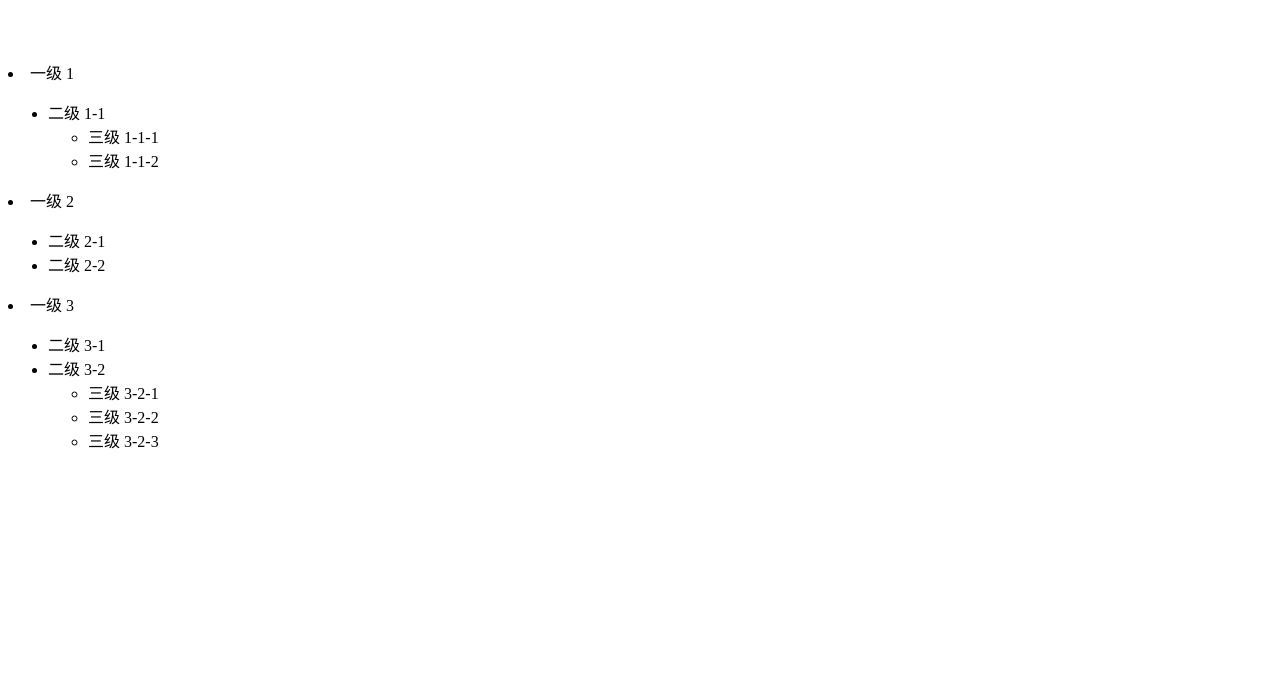
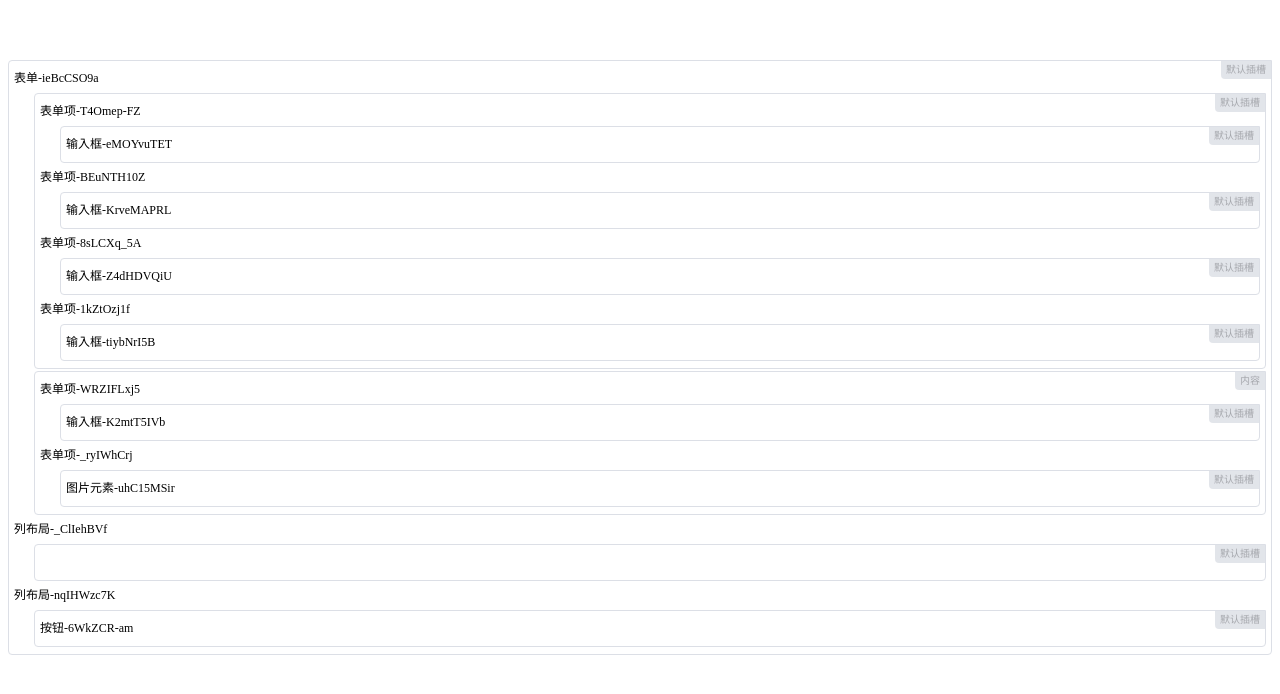
Before and after one commit to ladybug2fire/vue-draggable-tree, a Vue app: page / in a window 1280 px wide. Shown: the top 694 px of the page. Built offline with nearby package versions, Linux system fonts and the light colour scheme.

Commit message:
feat: 样式调整

```diff
--- a/src/components/newTree.js
+++ b/src/components/newTree.js
@@ -1,53 +1,113 @@
 /**
  * hover/focus 当前节点高亮
- *
+ * allowDrop
+ * inner, before, after
  */
+import _ from 'lodash'
 import draggable from "vuedraggable";
-
+import './tree.less'
 export default {
     name: 'treeNode',
     components: {
         draggable
     },
-    props: ['groupKey', 'options', 'data'],
+    props: ['groupKey', 'options'],
+    computed: {
+        instances(){
+            return this.$store.getters.getInstances;
+        }
+    },
     data(){
         return {
             prefixCls: 'my-tree',
+            draggingNode: null,
+            dropNode: null,
+            dropType: null,
         }
     },
     methods:{
-        recursiveTree(curList, h){
-            return h('draggable',{
-                domProps: {
-                    // 这里是 getters 从store 中获取
-                    value: curList
-                },
+        recursiveTree(instances, parentKey, h){
+            const slots = _.get(instances, `${parentKey}.slots`, {})
+            const slotGroup = _.map(_.keys(slots), e=>_.assign(_.get(slots, e), {name: e}));
+            return _.map(slotGroup, slot=>{
+                return h('div', {
+                    class: 'leaf-node',
+                }, [h('draggable',{
                     props: {
+                        value: _.get(slot, 'children'),
                         options:{
                             ...this.options,
                             animation: 100,
                             group: this.groupKey || 'vue-draggable-tree',
                             swapThreshold: 0.1,
-                    }
+                        },
+                        // 提取纯函数
+                        move:_.throttle(({relatedContext: rctx, draggedContext: dctx})=>{
+                            let draggingNode = dctx.element;
+                            let dropNode = rctx.element || _.get(rctx, 'component.$parent.node');
+                            this.draggingNode = draggingNode;
+                            this.dropNode = dropNode;
+                            console.log('move on', draggingNode, dropNode)
+                            // const isContain = _.includes(rctx.list, draggingNode);
+                            // const isNewChlidren = !rctx.element && _.isEmpty(rctx.list);
+                            // let dropType = null;
+                            // if(isContain){
+                            //     dropType = dctx.index < dctx.futureIndex ? 'after' : 'before'
+                            // }else{
+                            //     dropType = isNewChlidren ? 'inner' : rctx.index < dctx.futureIndex ? 'after' : 'before'
+                            // }
+                            // draggingNode = {... this.instances.get(draggingNode), key: draggingNode};
+                            // if(dropType !== 'inner'){
+                            //     dropNode = {...this.instances.get(dropNode), key: dropNode};
+                            // }
+                            // _.assignIn(this,{ dropType, draggingNode, dropNode });
+                            // if(this.allowDrop){
+                            //     return this.allowDrop(draggingNode, dropNode, dropType)
+                            // }
+                        }, 0),
                     },
                     on: {
-                    input: function (event) {
+                        input: (newVal)=>{
                             // 这里修改 commit
-                      self.$emit('input', event.target.value)
+                            console.log('parent', parentKey, newVal, slot)
+                            this.$store.commit('updateInstances', {
+                                key: parentKey,
+                                childs: newVal,
+                                slots: slot.name,
+                            })
+                            this.$emit('input', newVal)
+                        },
+                        end:()=>{
+                            const { draggingNode, dropNode, dropType } = this;
+                            this.$emit("node-drop", draggingNode, dropNode, dropType);
+                            this.draggingNode = null;
+                            this.dropNode = null;
+                            // eslint-disable-next-line no-console
+                            console.log('node-drop','draggingnode:', JSON.stringify(draggingNode),'dropnode:', JSON.stringify(dropNode), dropType)
+                        },
                     }
-                }
-            }, curList.map(e=>{
-                let children = null;
-                if(e.children){
-                    // children 需要重新计算一下
-                    children = this.recursiveTree(e.children, h)
-                }
-                return h('li',[e.label, h('ul', [children])])
-            }))
+                }, _.get(slot, 'children', []).map(e=>{
+                    const childrenNodes = this.recursiveTree(instances, e, h)
+                    const tmpNode = _.get(instances, e);
+                    return h('li',{
+                        key: e,
+                        class: [{'hover-me': _.get(tmpNode, 'id') === _.get(this.dropNode, 'id')}],
+                        on: {
+                            dragover:_.throttle((e)=>{
+                                // e.target.classList.add('hover-me')
+                            }, 5000),
+                        },
+                    }, [h('div',{
+                        class:'leaf-header'
+                    }, [`${_.get(tmpNode, 'title')}-${e}`]), h('ul', [childrenNodes])])
+                })),  h('div', {
+                    class: 'slot-tag'
+                }, [slot.title])])
+            })
         }
     },
     render(h){
-        const list = this.recursiveTree(this.data, h);
+        const list = this.recursiveTree(this.instances, "99wHPJcui", h);
         return h('div', [list])
     }
 }
--- /dev/null
+++ b/src/components/tree.less
@@ -0,0 +1,50 @@
+.hover-me {
+    background-color: red;
+    color: white;
+}
+
+@tagColors: #DCDFE6, #DCDFE6, #DCDFE6, #DCDFE6, #DCDFE6, #DCDFE6;
+
+.leaf-node {
+    li {
+        list-style-type: none;
+    }
+    ul{
+        margin: 0;
+        padding-left: 20px;
+    }
+    font-size: 12px;
+    line-height: 16px;
+    position: relative;
+    min-height: 25px;
+    padding: 5px;
+    margin: 2px 0;
+    border: 1px solid #DCDFE6;
+    border-radius: 4px;
+    border-top-right-radius: 0;
+    .leaf-header{
+        min-height: 25px;
+        line-height: 25px;
+    }
+    .slot-tag {
+        position: absolute;
+        background: #DCDFE6;
+        border-bottom-left-radius: 4px;
+        font-size: 10px;
+        opacity: 0.8;
+        padding: 1px 5px;
+        color: #909399;
+        right: 0;
+        display: block;
+        top: 0;
+    }
+    // each(
+    //     @tagColors,{
+    //         &:nth-of-type(@{index}){
+    //             & > .slot-tag{
+    //                 background: @value;
+    //             }
+    //         }
+    //     }
+    // )
+}
--- a/src/store/index.js
+++ b/src/store/index.js
@@ -2611,6 +2611,11 @@ const store = new Vuex.Store({
                       "BEuNTH10Z",
                       "8sLCXq_5A",
                       "1kZtOzj1f",
+                    ]
+                  },
+                  "content": {
+                    "title": "内容",
+                    "children": [
                       "WRZIFLxj5",
                       "_ryIWhCrj"
                     ]
@@ -3658,7 +3663,7 @@ const store = new Vuex.Store({
                 }
               }
             },
-            "root": "99wHPJcui"
+        "root": "99wHPJcui"
     },
     getters:{
         rootInstanceKey(){
@@ -3669,15 +3674,9 @@ const store = new Vuex.Store({
         }
     },
     mutations:{
-        updateInstances(state, {key , childs}){
-            const instances = state.instances;
-            const val = instances.get(key);
-            val.childs = childs;
-            _.each(childs, (c)=>{
-                const cInstance = instances.get(c);
-                cInstance.parentInstanceKey = key;
-            });
-            state.instances = new Map(instances);
+        updateInstances(state, {key , childs, slots}){
+            let slot = _.get(state.instances, key+'.slots.'+slots);
+            slot.children = childs;
         }
     },
     actions: {
```
Lines whose indentation alone changed are shown as unchanged.
